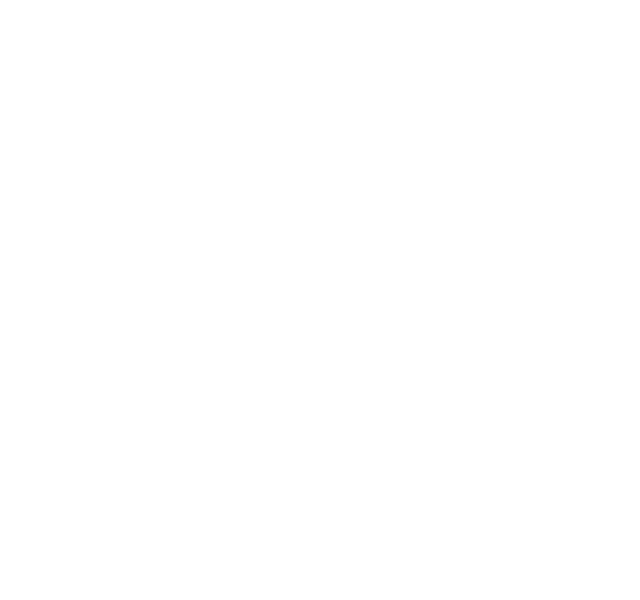
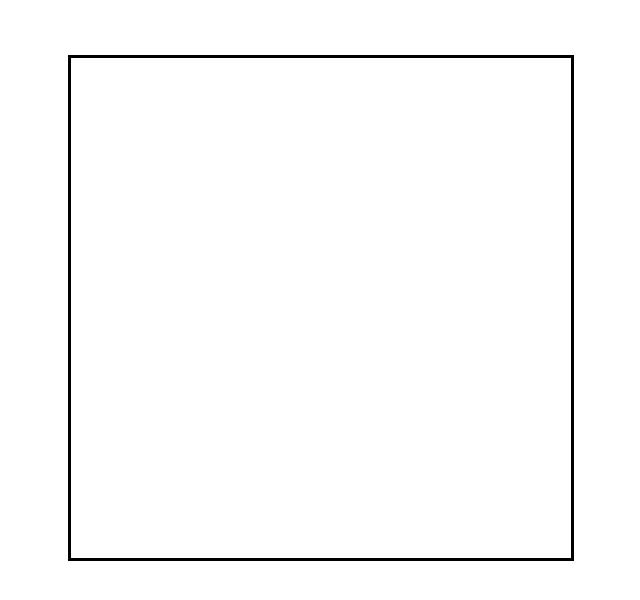
Before and after one commit to ahzi-pav/odin-etch-a-sketch, a plain HTML site: page index.html in a window 1280 px wide. Shown: the whole page, without its empty margins (298-938 px from the left). Drawn offline with Linux system fonts and the light colour scheme.

Commit message:
Add screen and navigation pane

```diff
--- a/index.html
+++ b/index.html
@@ -4,6 +4,7 @@
     <meta charset="UTF-8">
     <meta name="viewport" content="width=device-width, initial-scale=1.0">
     <title>Etch-a-Sketch</title>
+    <link rel="stylesheet" href="styles/style.css">
 </head>
 <body>
     <script src="script.js"></script>
--- a/script.js
+++ b/script.js
@@ -1,3 +1,26 @@
 const container = document.createElement('div');
+container.setAttribute('id', 'container');
+document.body.appendChild(container);
 
-document.body.appendChild(container);
+const navPane = document.createElement('div');
+navPane.setAttribute('id', 'nav-pane');
+container.appendChild(navPane);
+
+const screen = document.createElement('div');
+screen.setAttribute('id', 'screen');
+container.appendChild(screen);
+
+function generateGrids(size) {
+    for (i = 0; i < size; i++) {
+        const column = document.createElement('div');
+        for (j = 0; j < size; j++) {
+            const row = document.createElement('div');
+            row.style.cssText = `height: ${500/size}px; width: ${500/size}px;`;
+            row.classList.add('cell');
+            column.appendChild(row);
+        }
+        screen.appendChild(column);
+    }
+}
+
+generateGrids(16);
--- /dev/null
+++ b/styles/style.css
@@ -0,0 +1,26 @@
+#container {
+    display: flex;
+    height: 600px;
+    align-items: center;
+    justify-content: center;
+    gap: 50px;
+}
+#nav-pane {
+    display: flex;
+    height: 600px;
+    width: 400px;
+}
+#screen {
+    display: flex;
+    width: 500px;
+    height: 500px;
+    margin-right: 400px;
+    border-style: solid;
+}
+.cell:hover {
+    background: gray;
+}
+
+.cell:click {
+    background: black;
+}
```
